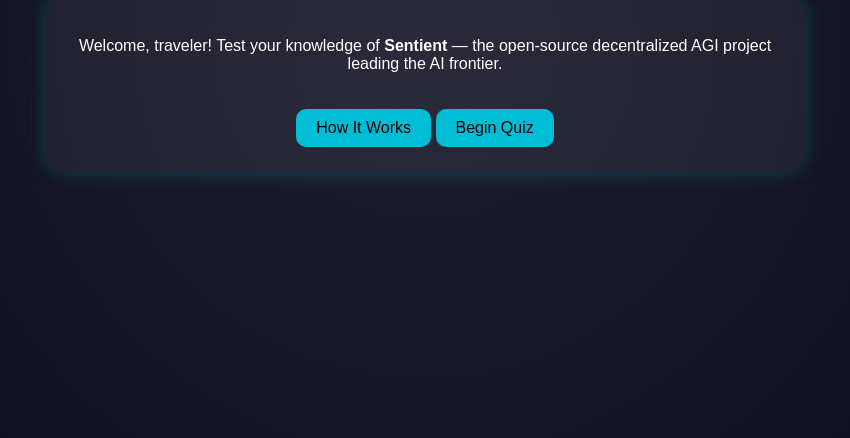
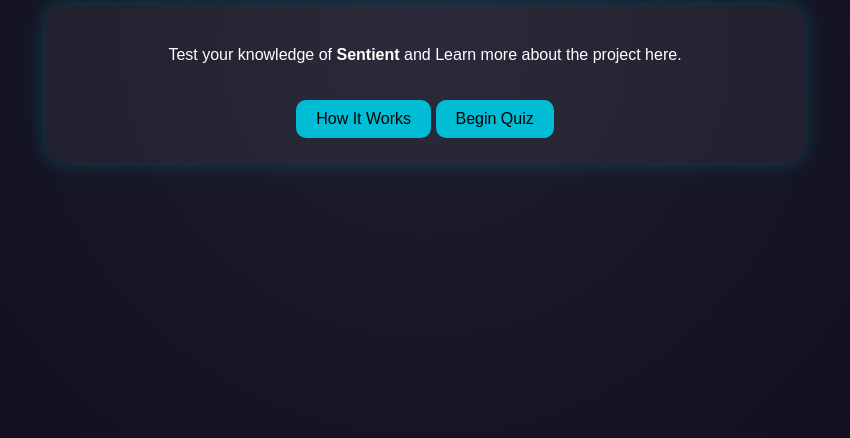
Before and after one commit to olumidemixx/Sentient_Quiz_Game, a plain HTML site: page index.html in a window 1280 px wide. Shown: the part 362-800 px from the top of the page, without its empty margins (215-1065 px from the left). Drawn offline with Linux system fonts and the light colour scheme.

Commit message:
edited some strings

```diff
--- a/index.html
+++ b/index.html
@@ -105,7 +105,7 @@
 
 <!-- Start Screen -->
 <div id="start-screen">
-  <p>Welcome, traveler! Test your knowledge of <b>Sentient</b> — the open-source decentralized AGI project leading the AI frontier.</p>
+  <p>Test your knowledge of <b>Sentient</b> and Learn more about the project here.</p>
   <button id="how-btn">How It Works</button>
   <div id="how-it-works">
     <p>• Each game gives you <b>10 random questions</b> from a pool of 50.</p>
```
